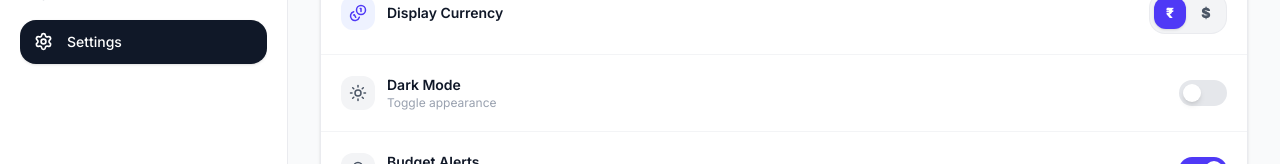
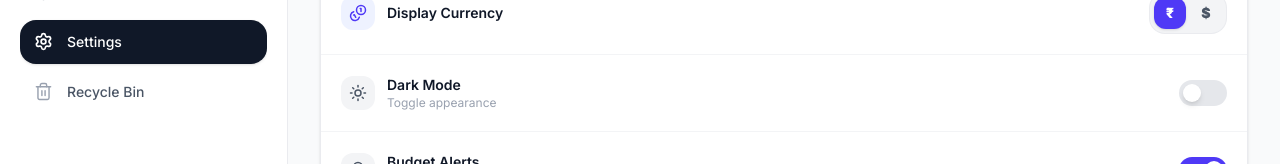
Before and after one commit to prashantxbuilds/Trackr, a React (Vite) app: page /settings in a window 1280 px wide. Both pictures are taken after a click on the button "Open App". Shown: the part 295-459 px from the top of the page. Built offline with nearby package versions, Linux system fonts and the light colour scheme; the HTML template or start-up script is replaced by a standard one.

Commit message:
fix: ensure Recycle Bin and Trash icons are visible across all pages and modals

```diff
--- a/src/components/Layout.tsx
+++ b/src/components/Layout.tsx
@@ -6,6 +6,7 @@ import {
   Wallet,
   Clock,
   Settings as SettingsIcon,
+  Trash2,
   Plus,
   Moon,
   Sun,
@@ -26,7 +27,7 @@ const NAV = [
 export default function Layout() {
   const location = useLocation();
   const navigate = useNavigate();
-  const { darkMode, setDarkMode, user } = useApp();
+  const { darkMode, setDarkMode, user, deletedTransactions } = useApp();
   const [showAdd, setShowAdd] = useState(false);
 
   return (
@@ -72,6 +73,27 @@ export default function Layout() {
               </button>
             );
           })}
+
+          {/* Recycle Bin Navigation Item */}
+          <button
+            onClick={() => navigate("/settings")}
+            className="w-full flex items-center justify-between px-3.5 py-3 rounded-2xl text-sm font-medium transition-colors duration-150 text-left cursor-pointer !transform-none select-none text-gray-600 dark:text-gray-400 hover:bg-gray-100 dark:hover:bg-gray-800/60 hover:text-gray-900 dark:hover:text-gray-200"
+            title="Recycle Bin (Deleted Transactions)"
+          >
+            <div className="flex items-center gap-3.5">
+              <Trash2
+                size={19}
+                strokeWidth={1.8}
+                className="text-gray-400 dark:text-gray-400"
+              />
+              <span>Recycle Bin</span>
+            </div>
+            {deletedTransactions.length > 0 && (
+              <span className="px-2 py-0.5 text-xs font-bold rounded-full bg-amber-100 dark:bg-amber-950/60 text-amber-700 dark:text-amber-400">
+                {deletedTransactions.length}
+              </span>
+            )}
+          </button>
         </nav>
 
         {/* Bottom User Profile Card */}
--- a/src/components/TransactionDetailModal.tsx
+++ b/src/components/TransactionDetailModal.tsx
@@ -12,6 +12,7 @@ import {
   ArrowUpRight,
   ArrowDownLeft,
   Sparkles,
+  X,
 } from "lucide-react";
 import type { Transaction } from "../data";
 import { useApp } from "../context/AppContext";
@@ -86,11 +87,26 @@ export default function TransactionDetailModal({ transaction, onClose }: Props)
         onClick={onClose}
       >
         <div
-          className="bg-white dark:bg-gray-900 rounded-3xl w-full max-w-md overflow-hidden shadow-2xl border border-gray-100 dark:border-gray-800 animate-in zoom-in-95 duration-200"
+          className="bg-white dark:bg-gray-900 rounded-3xl w-full max-w-md overflow-hidden shadow-2xl border border-gray-100 dark:border-gray-800 animate-in zoom-in-95 duration-200 relative"
           onClick={(e) => e.stopPropagation()}
         >
-          {/* Top Header with Prominent Cross Close Button */}
+          {/* Top Header with Prominent Cross Close Button and Recycle Bin Delete Button */}
           <div className="relative pt-6 pb-5 px-6 text-center border-b border-gray-100 dark:border-gray-800 bg-gradient-to-b from-gray-50/90 dark:from-gray-800/40 to-transparent">
+            {/* Top action buttons */}
+            <button
+              onClick={() => setShowDeleteConfirm(true)}
+              title="Move to Recycle Bin"
+              className="absolute top-4 left-4 p-2 rounded-xl text-gray-400 hover:text-rose-500 hover:bg-rose-50 dark:hover:bg-rose-950/40 transition-colors cursor-pointer"
+            >
+              <Trash2 size={18} />
+            </button>
+            <button
+              onClick={onClose}
+              title="Close modal"
+              className="absolute top-4 right-4 p-2 rounded-xl text-gray-400 hover:text-gray-600 dark:hover:text-gray-200 hover:bg-gray-100 dark:hover:bg-gray-800 transition-colors cursor-pointer"
+            >
+              <X size={18} />
+            </button>
 
             {/* Status Icon */}
             <div className="mx-auto mb-3 relative flex items-center justify-center">
--- a/src/components/ui/ConfirmDialog.tsx
+++ b/src/components/ui/ConfirmDialog.tsx
@@ -1,5 +1,5 @@
 import React from "react";
-import { AlertTriangle, X, Check } from "lucide-react";
+import { AlertTriangle, Trash2, X, Check } from "lucide-react";
 
 interface ConfirmDialogProps {
   isOpen: boolean;
@@ -41,7 +41,7 @@ export function ConfirmDialog({
                 : "bg-indigo-100 dark:bg-indigo-950/60 text-indigo-600 dark:text-indigo-400"
             }`}
           >
-            <AlertTriangle size={20} />
+            {isDestructive ? <Trash2 size={20} /> : <AlertTriangle size={20} />}
           </div>
           <div className="min-w-0 flex-1">
             <h3 className="text-base font-bold text-gray-900 dark:text-white truncate">
--- a/src/pages/Dashboard.tsx
+++ b/src/pages/Dashboard.tsx
@@ -20,7 +20,7 @@ import type { Transaction, TransactionType } from "../data";
 
 export default function Dashboard() {
   const navigate = useNavigate();
-  const { transactions, getCategoryById, deleteTransaction, currency } = useApp();
+  const { transactions, deletedTransactions, getCategoryById, deleteTransaction, currency } = useApp();
   const [modalType, setModalType] = useState<TransactionType | null>(null);
   const [selectedTx, setSelectedTx] = useState<Transaction | null>(null);
 
@@ -235,6 +235,17 @@ export default function Dashboard() {
                 Recent Transactions
               </h2>
             </div>
+            <div className="flex items-center gap-2">
+              {deletedTransactions.length > 0 && (
+                <button
+                  onClick={() => navigate("/settings")}
+                  className="text-xs font-semibold text-amber-700 dark:text-amber-400 hover:bg-amber-100 dark:hover:bg-amber-950/60 flex items-center gap-1.5 cursor-pointer bg-amber-50 dark:bg-amber-950/40 px-2.5 py-1 rounded-xl border border-amber-200/60 dark:border-amber-800/40 transition-colors"
+                  title="View Recycle Bin"
+                >
+                  <Trash2 size={13} />
+                  <span>Recycle Bin ({deletedTransactions.length})</span>
+                </button>
+              )}
               <button
                 onClick={() => navigate("/history")}
                 className="text-xs font-semibold text-indigo-600 dark:text-indigo-400 hover:underline flex items-center gap-1 cursor-pointer"
@@ -242,6 +253,7 @@ export default function Dashboard() {
                 <Clock size={13} />
                 <span>Full History</span>
               </button>
+            </div>
           </div>
 
           <div className="space-y-2.5">
@@ -290,7 +302,7 @@ export default function Dashboard() {
                         deleteTransaction(tx.id);
                       }}
                       title="Delete transaction"
-                      className="opacity-0 group-hover:opacity-100 p-1.5 text-gray-400 hover:text-rose-500 hover:bg-rose-50 dark:hover:bg-rose-950/40 rounded-lg transition-all cursor-pointer"
+                      className="p-1.5 text-gray-400 hover:text-rose-500 hover:bg-rose-50 dark:hover:bg-rose-950/40 rounded-lg transition-all cursor-pointer"
                     >
                       <Trash2 size={14} />
                     </button>
--- a/src/pages/History.tsx
+++ b/src/pages/History.tsx
@@ -1,4 +1,5 @@
 import { useMemo, useState } from "react";
+import { useNavigate } from "react-router";
 import { Search, X, Trash2, ArrowDownLeft, ArrowUpRight } from "lucide-react";
 import { useApp } from "../context/AppContext";
 import { CategoryIcon } from "../components/IconMap";
@@ -8,8 +9,10 @@ import TransactionDetailModal from "../components/TransactionDetailModal";
 import type { Transaction } from "../data";
 
 export default function History() {
+  const navigate = useNavigate();
   const {
     transactions,
+    deletedTransactions,
     deleteTransaction,
     getCategoryById,
     currency,
@@ -74,6 +77,16 @@ export default function History() {
               <ArrowUpRight size={13} />
               <span>-{formatCurrency(filteredExpense, currency)}</span>
             </div>
+            {deletedTransactions.length > 0 && (
+              <button
+                onClick={() => navigate("/settings")}
+                className="flex items-center justify-center gap-1.5 px-3 py-1.5 rounded-xl bg-amber-50 dark:bg-amber-950/40 text-amber-700 dark:text-amber-300 border border-amber-200/60 dark:border-amber-800/40 hover:bg-amber-100 dark:hover:bg-amber-900/40 transition-colors cursor-pointer"
+                title="View Recycle Bin"
+              >
+                <Trash2 size={13} />
+                <span>Bin ({deletedTransactions.length})</span>
+              </button>
+            )}
           </div>
         </div>
 
--- a/src/pages/Settings.tsx
+++ b/src/pages/Settings.tsx
@@ -9,7 +9,6 @@ import {
   X,
   Check,
   Trash2,
-  Trash,
   Plus,
   RotateCcw,
   CheckCircle2,
@@ -534,25 +533,28 @@ export default function Settings() {
 
         {/* Recycle Bin */}
         <div className="space-y-2">
-          <p className="text-xs font-bold uppercase tracking-wider text-gray-400 px-1">
-            Recycle Bin
-          </p>
+          <div className="flex items-center gap-1.5 px-1">
+            <Trash2 size={13} className="text-amber-500" />
+            <p className="text-xs font-bold uppercase tracking-wider text-gray-400">
+              Recycle Bin
+            </p>
+          </div>
           <div className="rounded-3xl bg-white dark:bg-gray-900 border border-gray-200/80 dark:border-gray-800 shadow-sm">
             <div className="p-4 sm:p-5">
               <button
                 onClick={() => setOpenSection(openSection === "trash" ? null : "trash")}
-                className="flex items-center justify-between w-full text-left"
+                className="flex items-center justify-between w-full text-left cursor-pointer"
               >
                 <div className="flex items-center gap-3">
                   <div className="p-2 rounded-xl bg-amber-50 dark:bg-amber-950/40 text-amber-600 dark:text-amber-400">
-                    <Trash size={18} />
+                    <Trash2 size={18} />
                   </div>
                   <div>
                     <p className="text-sm font-bold text-gray-900 dark:text-white">
-                      Deleted Transactions
+                      Recycle Bin
                     </p>
                     <p className="text-xs text-gray-400">
-                      {deletedTransactions.length} item{deletedTransactions.length !== 1 ? "s" : ""} in trash
+                      {deletedTransactions.length} item{deletedTransactions.length !== 1 ? "s" : ""} in trash (restore anytime)
                     </p>
                   </div>
                 </div>
@@ -623,7 +625,7 @@ export default function Settings() {
                     </>
                   ) : (
                     <div className="flex flex-col items-center justify-center py-8 text-gray-400">
-                      <Trash size={28} className="mb-2 opacity-40" />
+                      <Trash2 size={28} className="mb-2 opacity-40" />
                       <p className="text-xs font-medium">Recycle bin is empty</p>
                     </div>
                   )}
```
Lines whose indentation alone changed are shown as unchanged.
